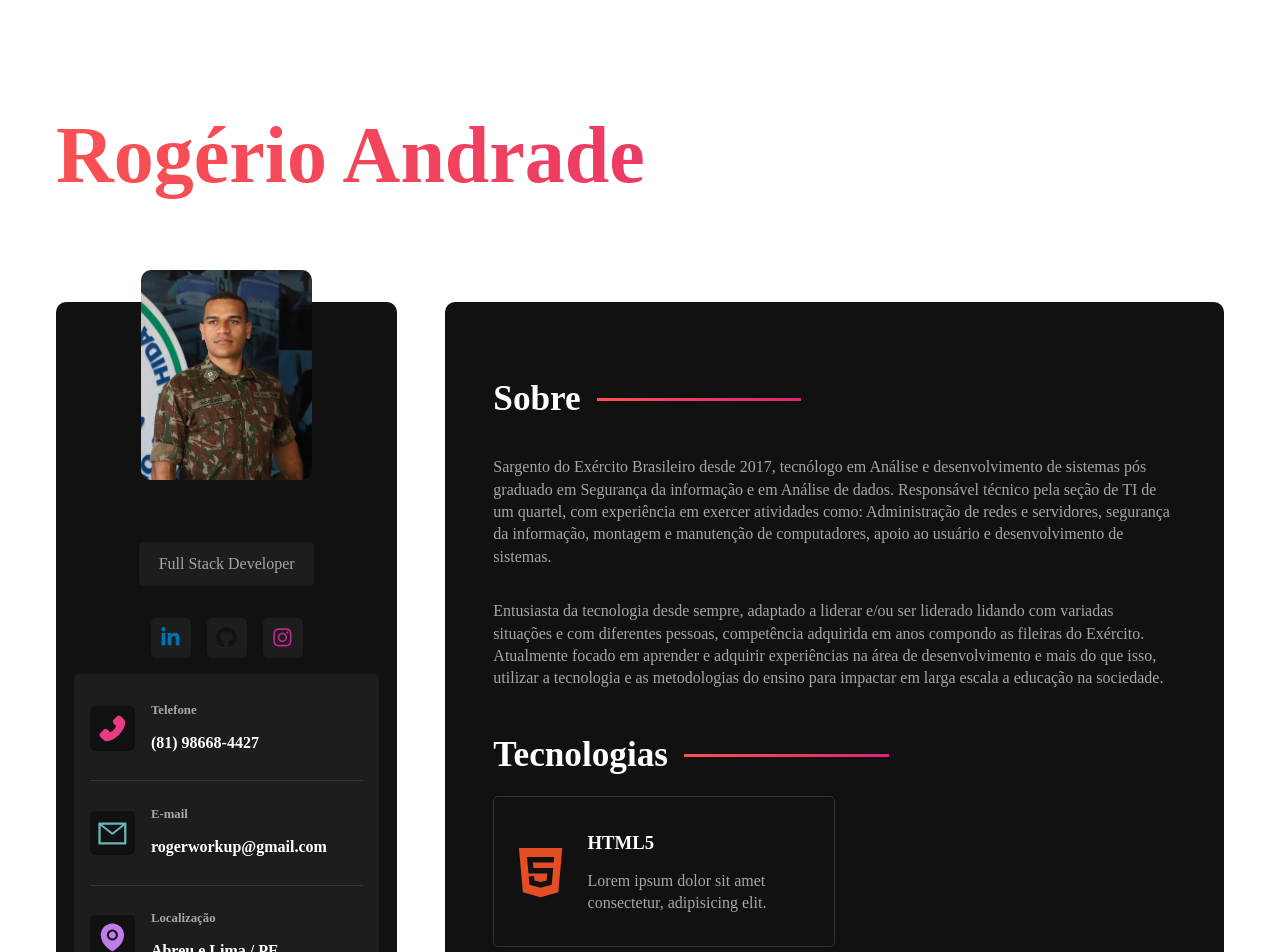
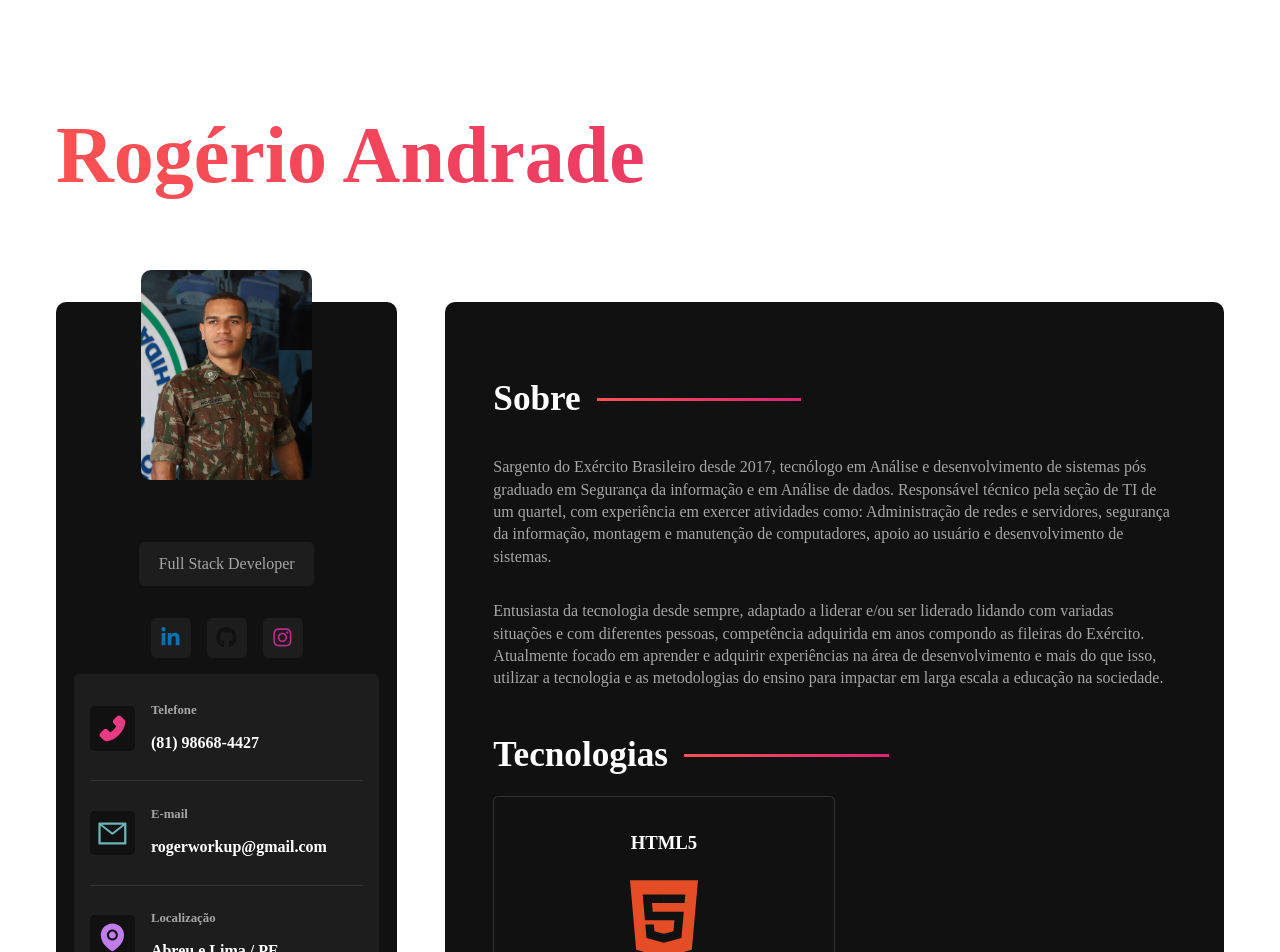
Before and after one commit to rogerworkup/Pag-portifolio_SASS, a React (Vite) app: page / in a window 1280 px wide. Shown: the top 952 px of the page. Built offline with nearby package versions, Linux system fonts and the light colour scheme; the HTML template or start-up script is replaced by a standard one.

Commit message:
Alinhamento technologies feito

```diff
--- a/src/componentes/TechnologiesContainer.jsx
+++ b/src/componentes/TechnologiesContainer.jsx
@@ -25,11 +25,11 @@ const TechnologiesContainer = () => {
       <div className="technologies-grid">
         {technologies.map((tech) => (
           <div className="technology-card" id={tech.id} key={tech.id}>
-            {tech.icon}
-            <div className="technology-info">
-              <h3>{tech.name}</h3>
-              <p>Lorem ipsum dolor sit amet consectetur, adipisicing elit.</p>
+            <h3>{tech.name}</h3>
+            <div className="technology-icon">
+              {tech.icon}
             </div>
+
           </div>
         ))}
       </div>
--- a/src/styles/components/sidebar.sass
+++ b/src/styles/components/sidebar.sass
@@ -16,6 +16,7 @@
         border-radius: variables.$container-border-radius
         position: absolute
         top: -2rem
+        float: left
 
     .title
         color: variables.$text-color-secondary
@@ -26,3 +27,7 @@
 
     .btn
         @include mixins.btn
+
+    .photo
+        align-items: center
+        display: flex
--- a/src/styles/components/technologiescontainer.sass
+++ b/src/styles/components/technologiescontainer.sass
@@ -9,8 +9,15 @@
         flex-wrap: wrap
         gap: 1.5rem
 
+    .technology-icon
+        text-aligner: center
+
     .technology-card
-        @include mixins.center
+        display: block
+        flex-wrap: wrap
+        justify-content: center
+        align-items: center
+        text-align: center
         gap: 1rem
         padding: 1rem
         border: 1px solid #333
```
